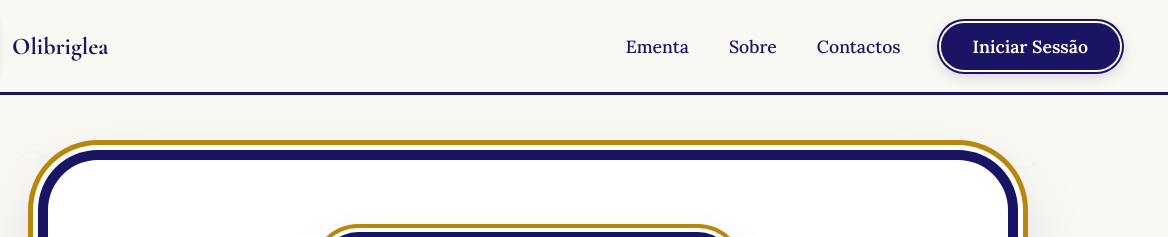
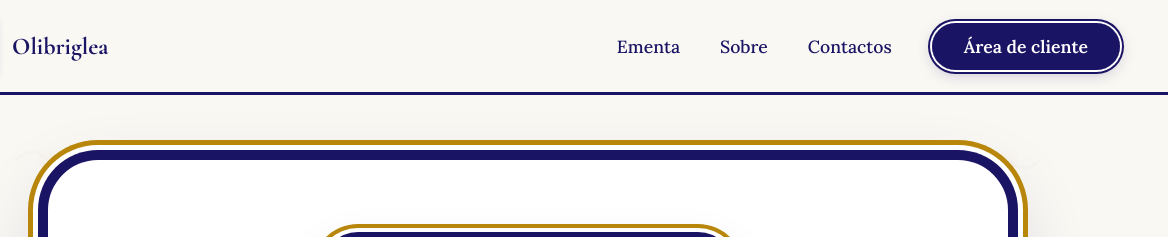
Before and after one commit to JujuTF/Olibriglea, a plain HTML site: page index.html in a window 1280 px wide. Shown: the top 237 px of the page, 112-1280 px from the left. Drawn offline with nearby package versions, Linux system fonts and the light colour scheme.

Commit message:
area de cliente

```diff
--- a/components/header.html
+++ b/components/header.html
@@ -11,7 +11,7 @@
             <li><a href="index.html#ementa">Ementa</a></li>
             <li><a href="index.html#sobre">Sobre</a></li>
             <li><a href="index.html#contactos">Contactos</a></li>
-            <li><a href="login.html" class="btn-login-header">Iniciar Sessão</a></li>
+            <li><a href="login.html" class="btn-login-header">Área de cliente</a></li>
         </ul>
     </nav>
 </header>
```
